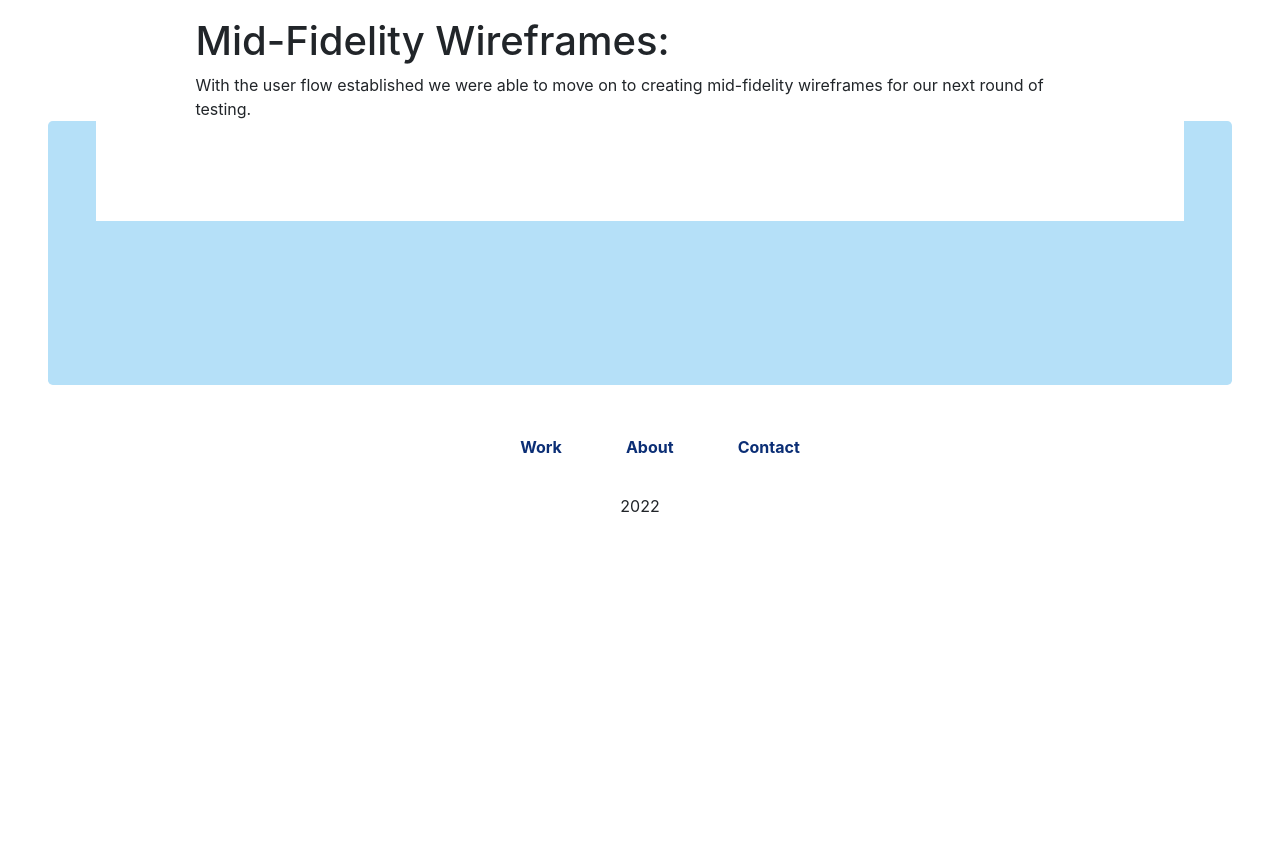
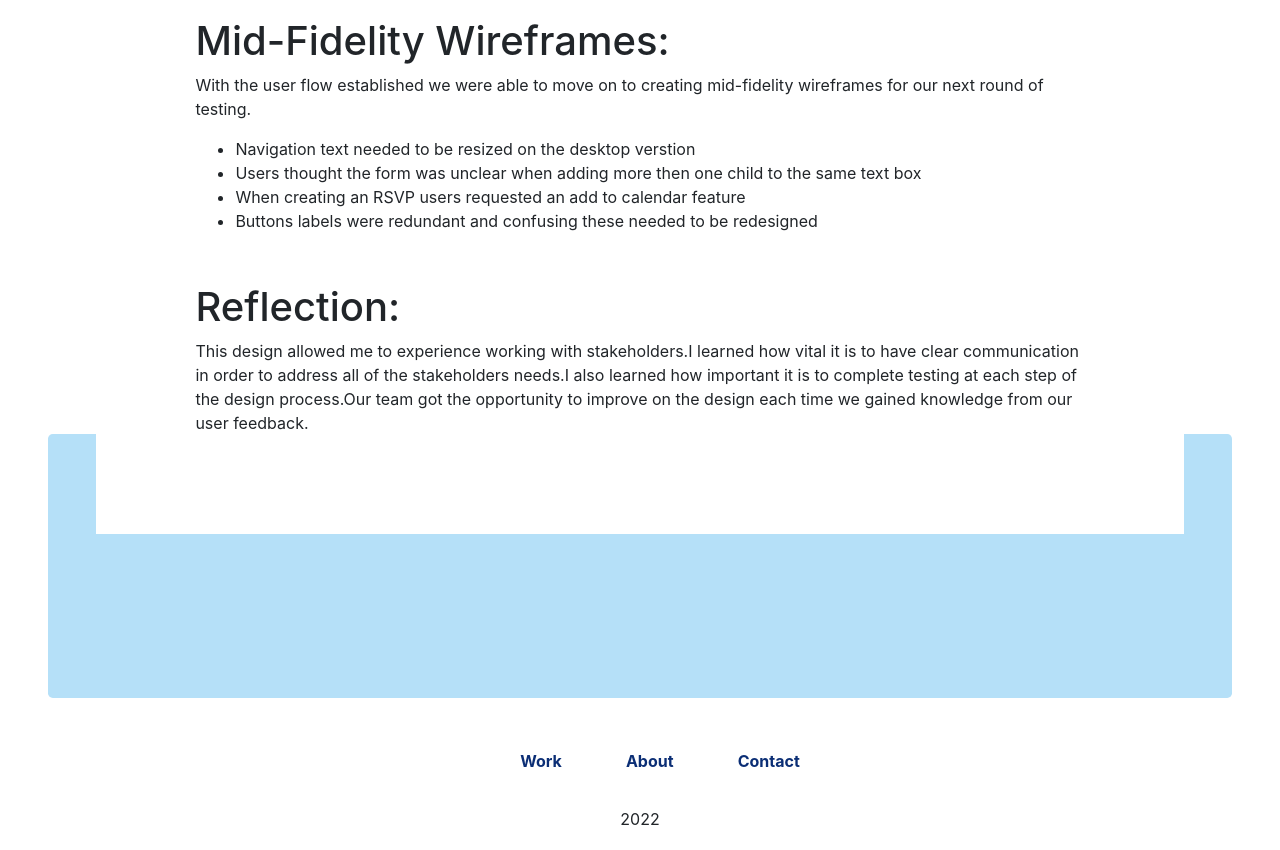
Before and after one commit to almedina1216/UX_UI_HW20, a plain HTML site: page index.html in a window 1280 px wide. Shown: the part 1640-2490 px from the top of the page. Before the commit the page ends 2177 px from the top, so only its background shows below. Drawn offline with nearby package versions, Linux system fonts and the light colour scheme.

Commit message:
updated latest mods

```diff
--- a/index.html
+++ b/index.html
@@ -78,6 +78,17 @@
         <div class="text">
           <h1>Mid-Fidelity Wireframes:</h1>
           <p>With the user flow established we were able to move on to creating mid-fidelity wireframes for our next round of testing. </p>
+          <ul>
+            <li>Navigation text needed to be resized on the desktop verstion  </li>
+            <li>Users thought the form was unclear when adding more then one child to the same text box</li>
+            <li>When creating an RSVP users requested an add to calendar feature</li>
+            <li>Buttons labels were redundant and confusing these needed to be redesigned</li>
+          </ul>
+        </div>
+
+        <div class="text">
+          <h1>Reflection:</h1>
+          <p>This design allowed me to experience working with stakeholders.I learned how vital it is to have clear communication in order to address all of the stakeholders needs.I also learned how important it is to complete testing at each step of the design process.Our team got the opportunity to improve on the design each time we gained knowledge from our user feedback.</p>
         </div>
 
 
```
